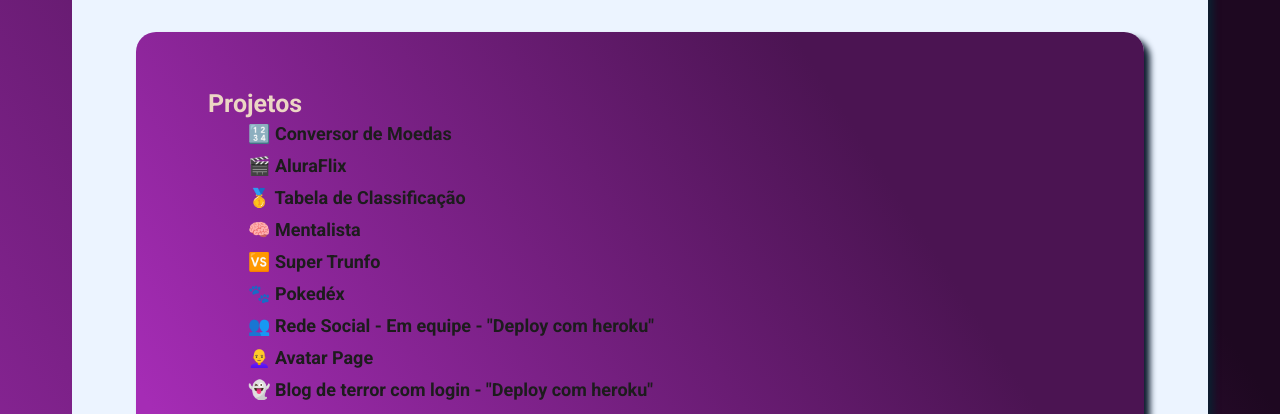
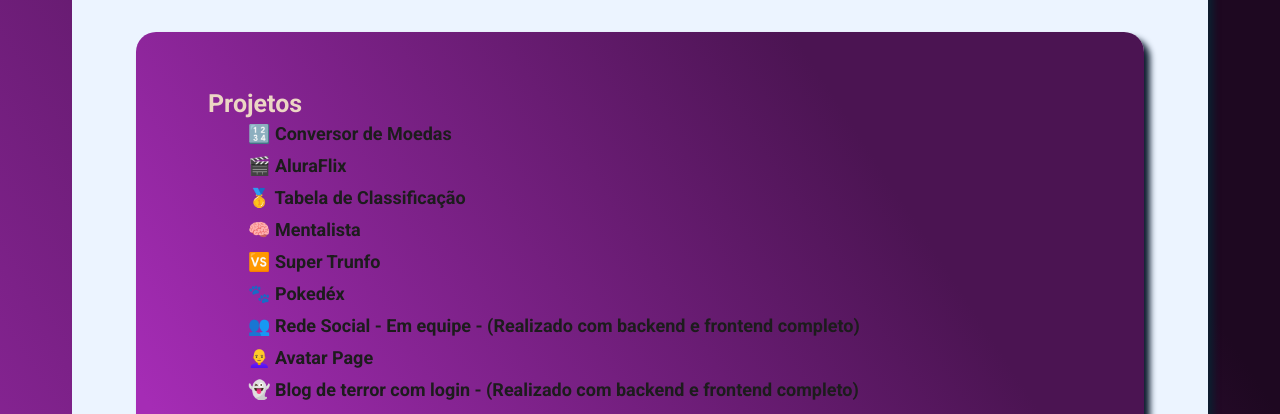
Before and after one commit to Zarps/certificard, a plain HTML site: page index.html in a window 1280 px wide. Shown: the part 386-800 px from the top of the page. Drawn offline with Linux system fonts and the light colour scheme.

Commit message:
atualizando projetos

```diff
--- a/index.html
+++ b/index.html
@@ -49,9 +49,9 @@
                     <li><a class="link" href="https://codepen.io/zarps/pen/eYewPPw" target="_blank"> 🧠 Mentalista </a></li>
                    <li><a class="link" href="https://codepen.io/zarps/pen/OJzypBv" target="_blank"> 🆚 Super Trunfo </a></li>
                    <li><a class="link" href="https://zarps.github.io/pokedex/" target="_blank"> 🐾 Pokedéx </a></li>
-                   <li><a class="link" href="https://seguranca-real.netlify.app/#/inicio" target="_blank"> 👥 Rede Social - Em equipe - "Deploy com heroku" </a></li>
+                   <li><a class="link" href="https://seguranca-real.netlify.app/#/inicio" target="_blank"> 👥 Rede Social - Em equipe - (Realizado com backend e frontend completo) </a></li>
                    <li><a class="link" href="https://mundo-avatar.netlify.app/" target="_blank"> 👩‍🦲 Avatar Page </a></li>
-                   <li><a class="link" href="https://blog-contosdeterror.netlify.app/#/login" target="_blank"> 👻 Blog de terror com login - "Deploy com heroku" </a></li>
+                   <li><a class="link" href="https://blog-contosdeterror.netlify.app/#/login" target="_blank"> 👻 Blog de terror com login - (Realizado com backend e frontend completo) </a></li>
 
             </main>
           </div>
```
